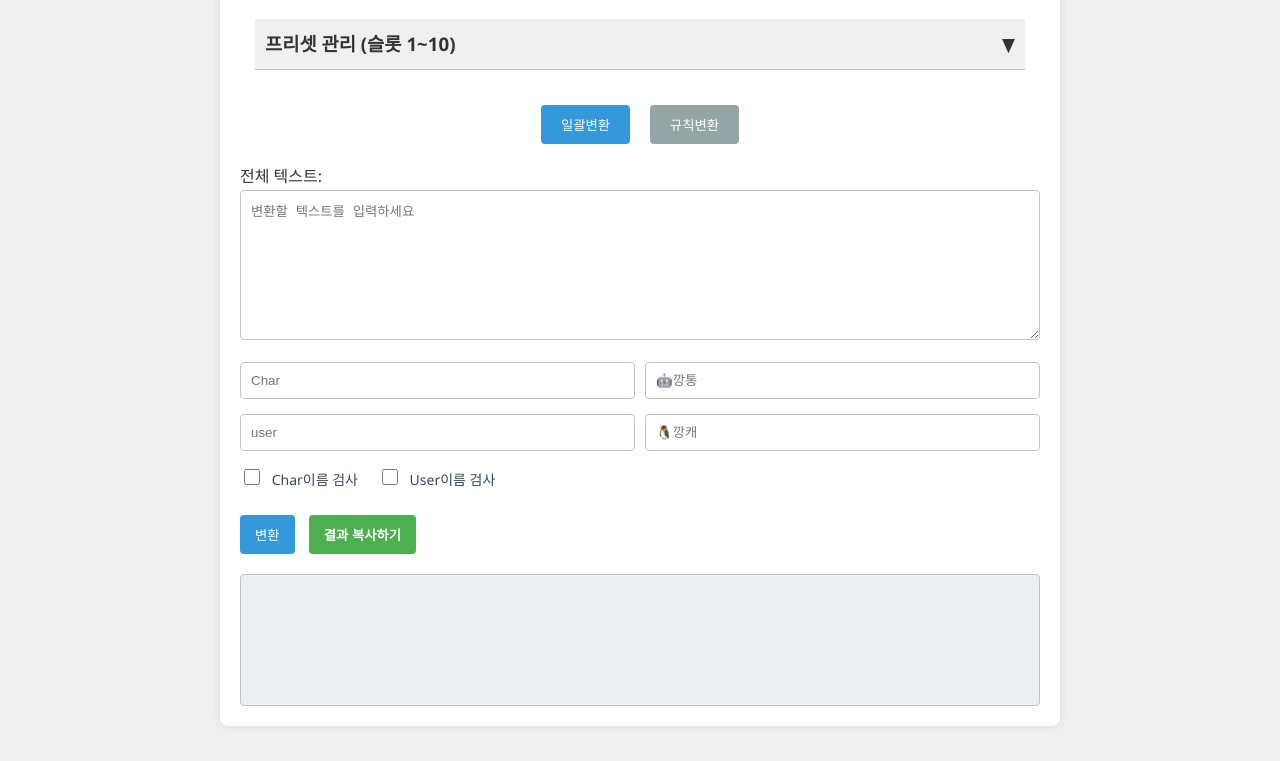
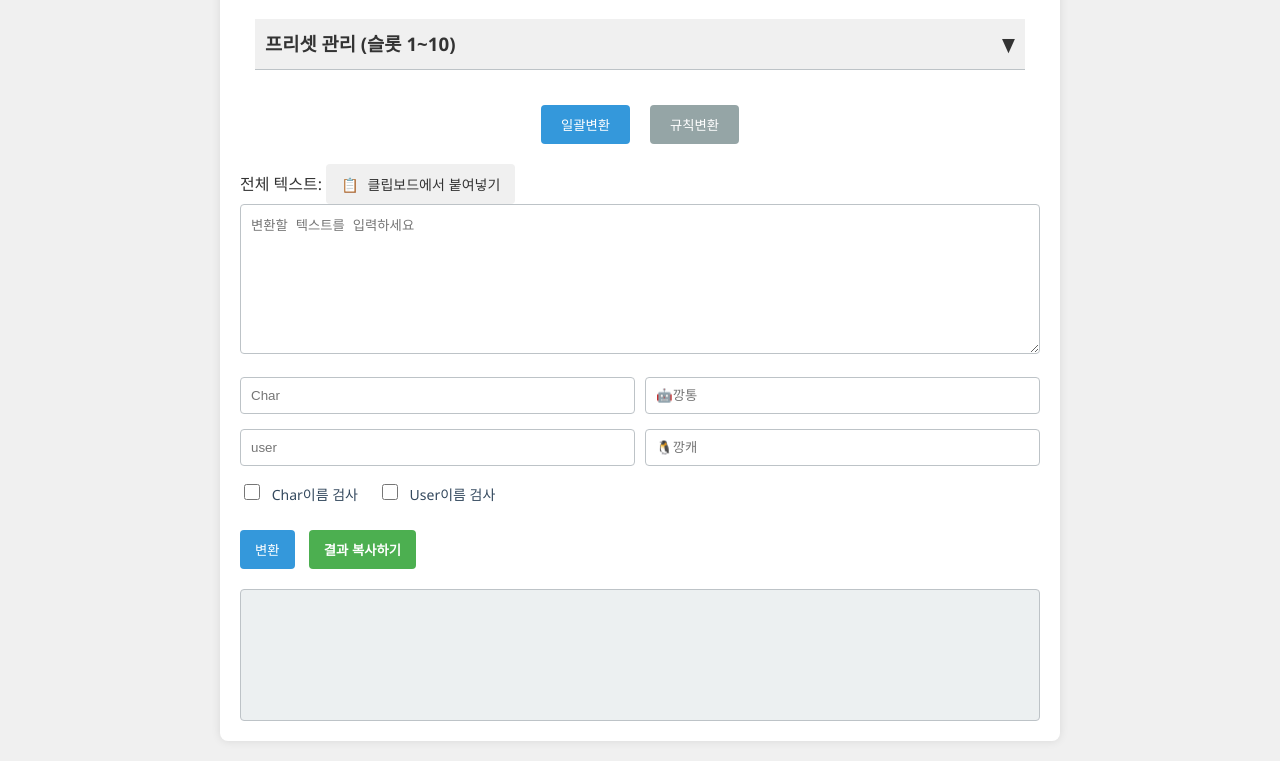
Before and after one commit to tienr749/textify, a plain HTML site: page index.html in a window 1280 px wide. Shown: the part 130-891 px from the top of the page. Drawn offline with Linux system fonts and the light colour scheme.

Commit message:
Update index.html
pasteFromClipboard

```diff
--- a/index.html
+++ b/index.html
@@ -28,6 +28,7 @@
             --highlight-c: #90EE90;
             --snippet-bg: #ffffff;
             --snippet-border: #bdc3c7;
+			--paste-button-bg: #f0f0f0; /* 일반 모드에서의 희미한 회색 */
         }
 
         .dark-mode {
@@ -50,6 +51,7 @@
             --highlight-c: #32CD32;
             --snippet-bg: #3b4b5a;
             --snippet-border: #506070;
+			--paste-button-bg: #2c3e50; /* 다크 모드에서의 배경색보다 약간 흐릿한 색 */
         }
 
         body {
@@ -432,6 +434,32 @@
 			background-color: #2a4a6c; /* 조정된 배경색 */
 		}
 
+
+
+		.paste-button {
+			background-color: var(--paste-button-bg);
+			color: var(--text-color);
+			border: none;
+			border-radius: 4px;
+			padding: 10px 15px;
+			cursor: pointer;
+			transition: all 0.3s ease;
+			margin-right: 10px;
+			font-size: 14px;
+		}
+
+		.paste-button:hover {
+			background-color: var(--button-hover);
+			transform: translateY(-2px);
+			box-shadow: 0 2px 5px rgba(0,0,0,0.1);
+		}
+
+		.paste-button:before {
+			content: '📋 '; /* 클립보드 아이콘 추가 */
+			margin-right: 5px;
+		}
+
+
     </style>
 </head>
 <body>
@@ -483,6 +511,8 @@
         </div>
 
         <label for="text">전체 텍스트:</label>
+		<button onclick="pasteFromClipboard()" class="paste-button">클립보드에서 붙여넣기</button>
+
         <textarea id="text" placeholder="변환할 텍스트를 입력하세요"></textarea>
 
         <div class="input-row">
@@ -964,6 +994,25 @@
 				document.body.removeChild(textArea);
 			}
 		}
+		function pasteFromClipboard() {
+			if (navigator.clipboard && window.isSecureContext) {
+				navigator.clipboard.readText()
+					.then(text => {
+						if (text) {
+							document.getElementById('text').value = text;
+							showToast('클립보드 내용을 붙여넣었습니다.');
+						} else {
+							showToast('클립보드가 비어있습니다.');
+						}
+					})
+					.catch(err => {
+						console.error('클립보드 읽기 실패:', err);
+						showToast('클립보드 내용을 가져오는데 실패했습니다.');
+					});
+			} else {
+				showToast('이 브라우저에서는 클립보드 접근이 제한됩니다.');
+			}
+		}
 
     </script>
 </body>
```
